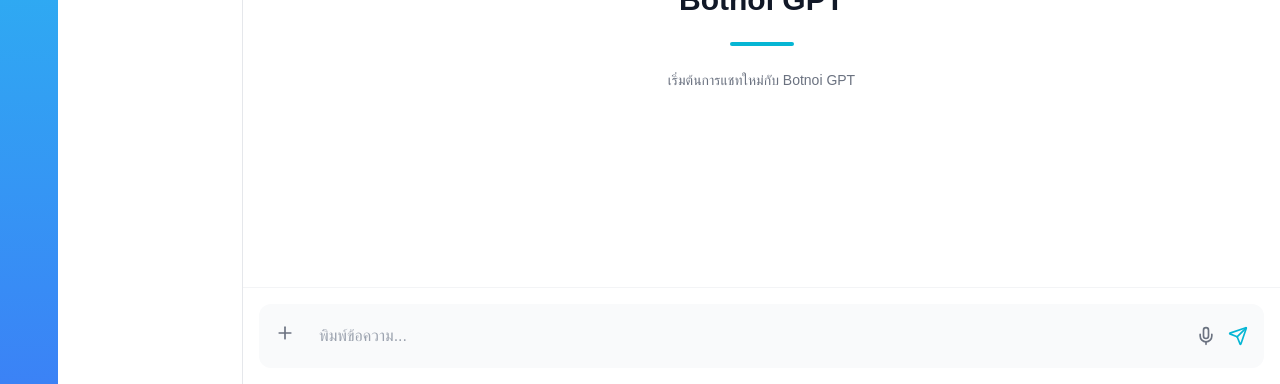
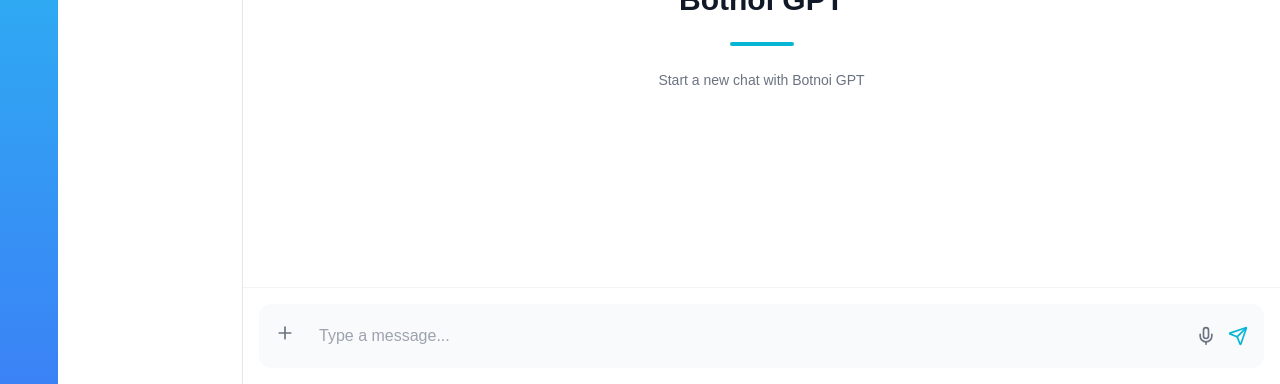
Before and after one commit to sunisa-san20/GPTbotnoi, a Next.js app in the folder botnoi-gpt-app/: page /chat in a window 1280 px wide. Both pictures are taken after a click on the button "New Chat". Shown: the part 416-800 px from the top of the page. Built offline with nearby package versions, Linux system fonts and the light colour scheme.

Commit message:
edit text

```diff
--- a/botnoi-gpt-app/app/chat/page.tsx
+++ b/botnoi-gpt-app/app/chat/page.tsx
@@ -370,11 +370,11 @@ const handleToggleMic = () => {
             {showAttachOptions && (
               <div className="absolute bottom-10 left-0 w-36 bg-white border rounded shadow-md z-10">
                 <label className="block px-4 py-2 hover:bg-gray-100 cursor-pointer">
-                  📎 แนบไฟล์
+                  📎Attach file
                   <input type="file" className="hidden" onChange={handleFileUpload} />
                 </label>
                 <label className="block px-4 py-2 hover:bg-gray-100 cursor-pointer">
-                  🖼️ แนบรูปภาพ
+                  🖼️ Attach photo
                   <input type="file" accept="image/*" className="hidden" onChange={handleFileUpload} />
                 </label>
               </div>
@@ -386,7 +386,7 @@ const handleToggleMic = () => {
             value={newMessage}
             onChange={(e) => setNewMessage(e.target.value)}
             onKeyDown={(e) => e.key === "Enter" && handleSendMessage()}
-            placeholder="พิมพ์ข้อความ..."
+            placeholder="Type a message..."
             className="flex-1 px-3 py-2 bg-transparent border-none outline-none"
           />
 
@@ -427,7 +427,7 @@ const handleToggleMic = () => {
       {/* แสดงข้อความเมื่อเริ่ม New Chat */}
       {isNewChat && (
         <p className="text-gray-500 text-sm mt-4">
-          เริ่มต้นการแชทใหม่กับ Botnoi GPT
+          Start a new chat with Botnoi GPT
         </p>
       )}
     </div>
@@ -442,11 +442,11 @@ const handleToggleMic = () => {
           {showAttachOptions && (
             <div className="absolute bottom-10 left-0 w-36 bg-white border rounded shadow-md z-10">
               <label className="block px-4 py-2 hover:bg-gray-100 cursor-pointer">
-                📎 แนบไฟล์
+                📎 Attach file
                 <input type="file" className="hidden" onChange={handleFileUpload} />
               </label>
               <label className="block px-4 py-2 hover:bg-gray-100 cursor-pointer">
-                🖼️ แนบรูปภาพ
+                🖼️ Attach photo
                 <input type="file" accept="image/*" className="hidden" onChange={handleFileUpload} />
               </label>
             </div>
@@ -458,7 +458,7 @@ const handleToggleMic = () => {
           value={newMessage}
           onChange={(e) => setNewMessage(e.target.value)}
           onKeyDown={(e) => e.key === "Enter" && handleSendMessage()}
-          placeholder="พิมพ์ข้อความ..."
+          placeholder="Type a message..."
           className="flex-1 px-3 py-2 bg-transparent border-none outline-none"
         />
 
```
